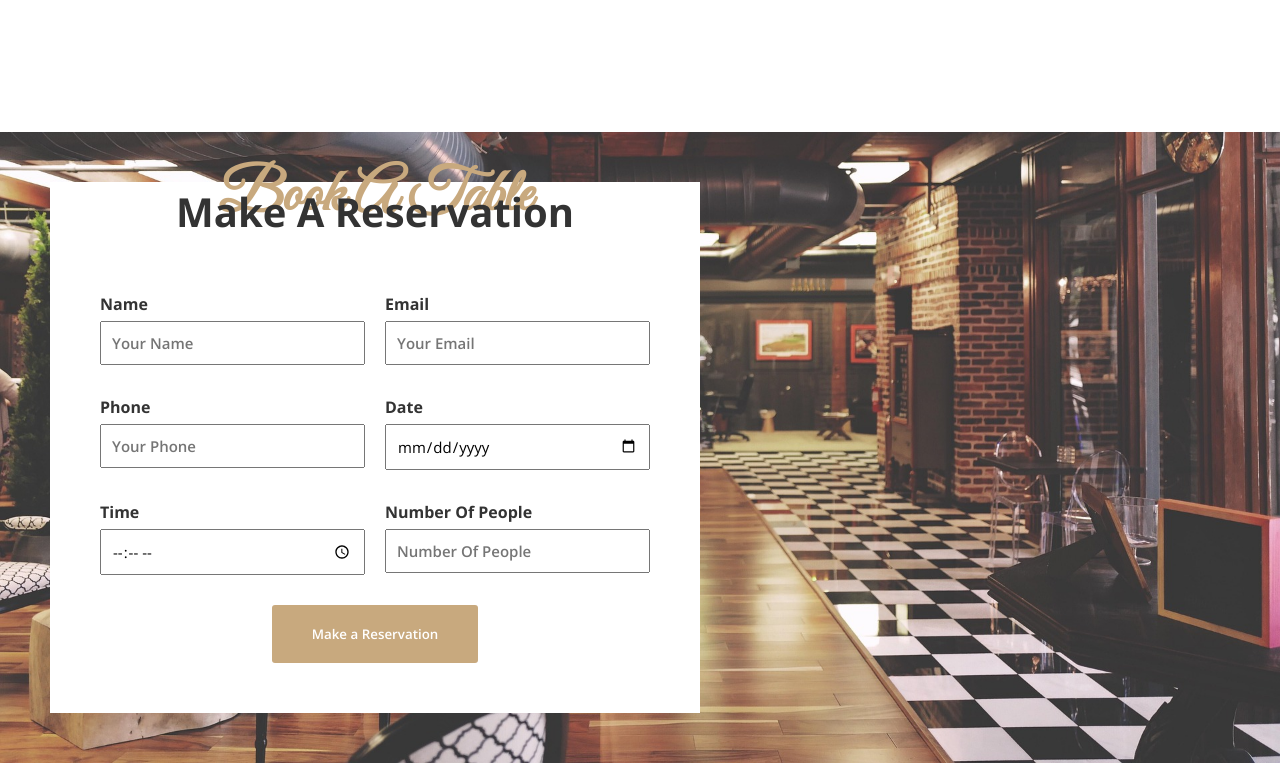
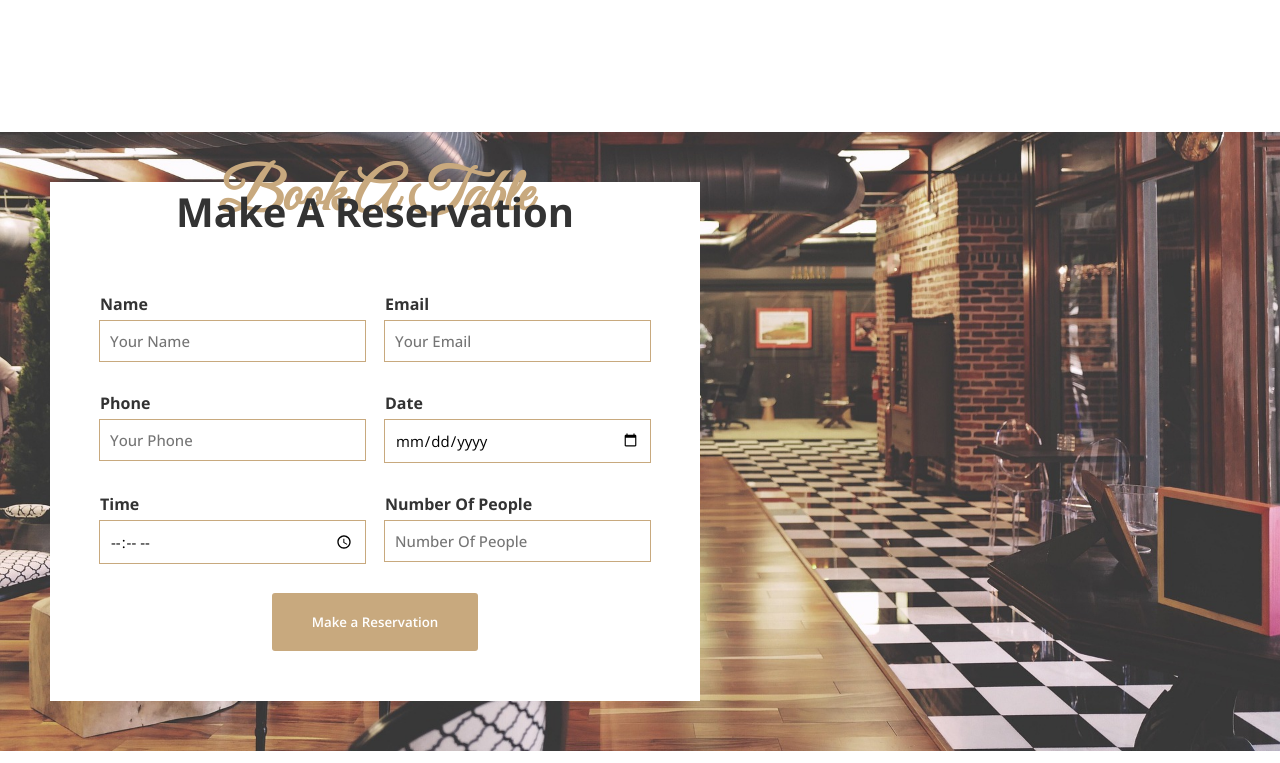
Before and after one commit to codeme254/MealZone, a website built with Vite: page index.html in a window 1280 px wide. Shown: the part 2910-3673 px from the top of the page. Built offline with nearby package versions, Linux system fonts and the light colour scheme; files whose address does not match are found by name.

Commit message:
update reservation form

```diff
--- a/style.css
+++ b/style.css
@@ -601,11 +601,18 @@ body {
   padding: 1rem;
   font-family: inherit;
   font-size: 1.5rem;
+  border: none;
+  outline: 1px solid var(--color-primary);
+}
+
+.form-group-input:focus {
+  border: none;
+  outline: 1px solid var(--color-primary);
 }
 
 .form-group-input::placeholder {
   text-transform: capitalize;
-  font-weight: 600;
+  font-weight: 500;
 }
 
 .reservations-btn {
```
